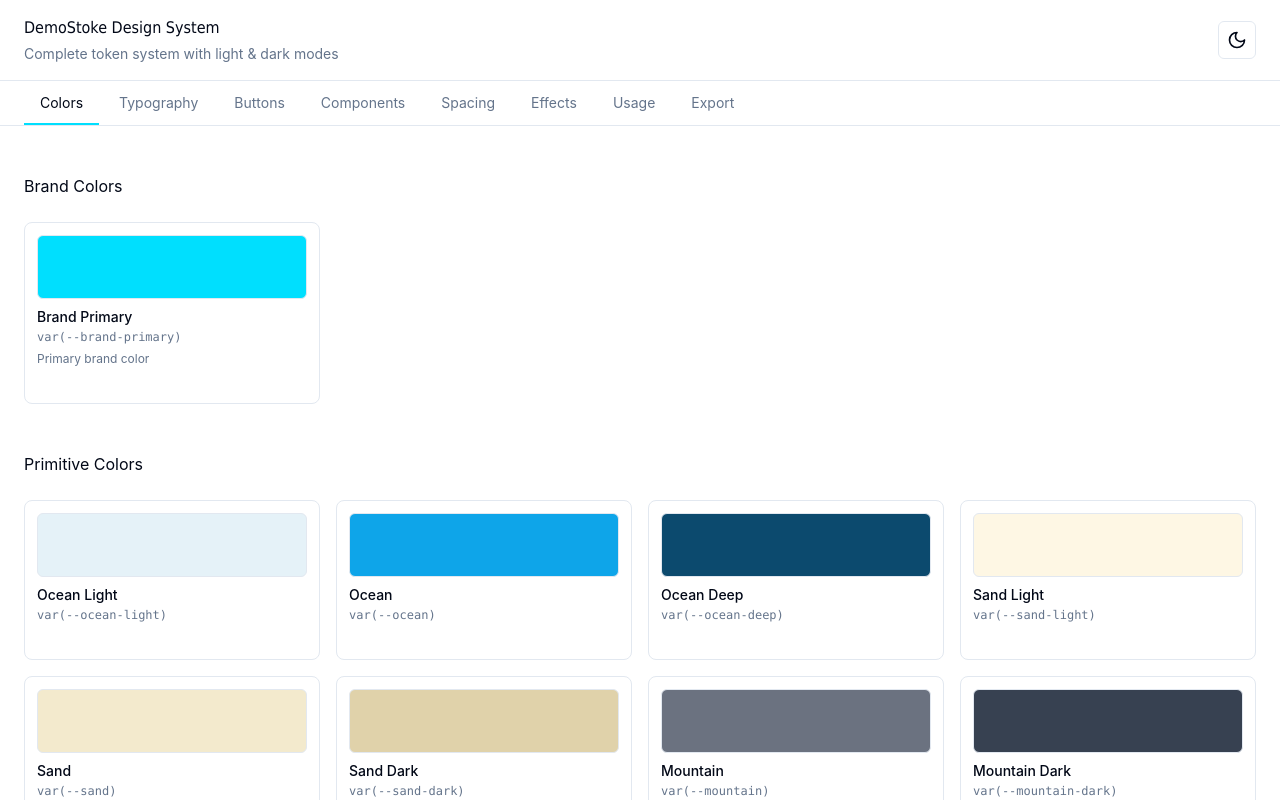
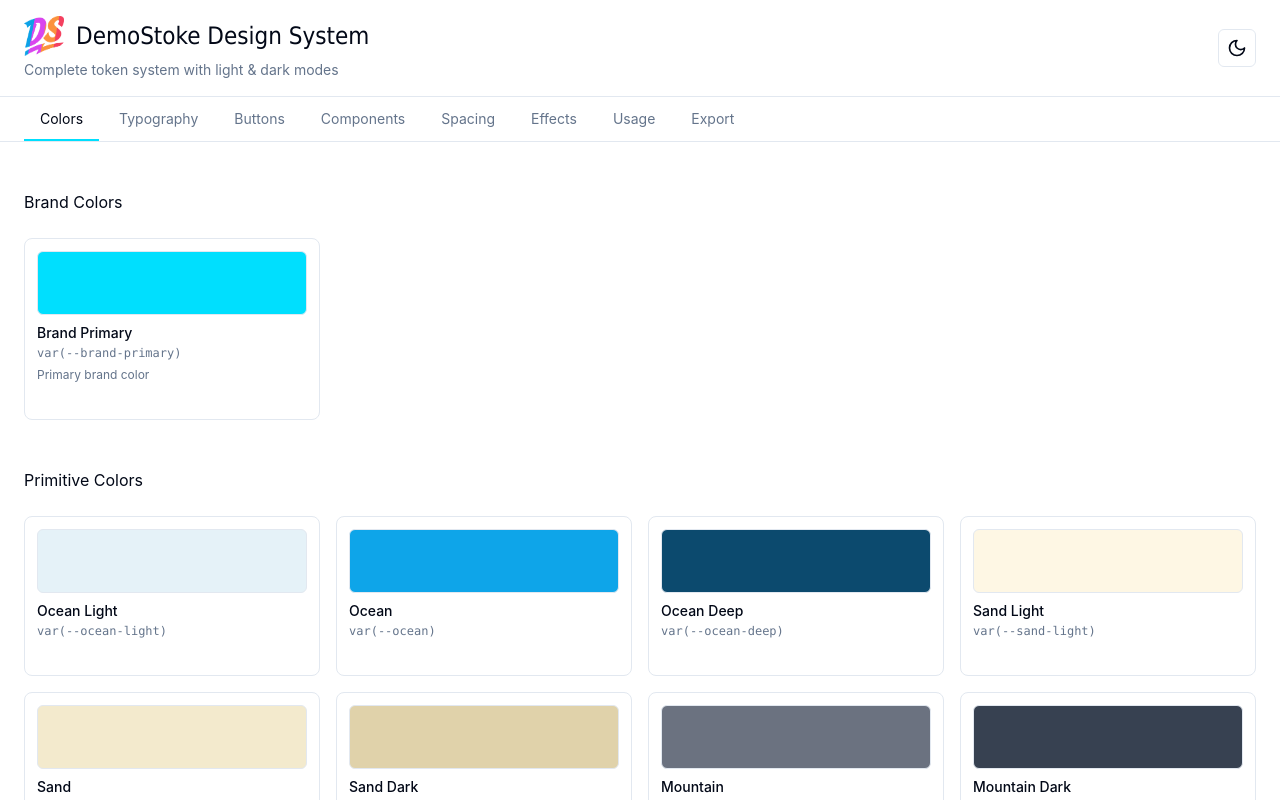
Before and after one commit to michaelzick/ds-design-system-figma, a React (Vite) app: page / in a window 1280 px wide. Shown: the top 800 px of the page. Built offline with nearby package versions, Linux system fonts and the light colour scheme.

Commit message:
installed ts react

```diff
--- a/package.json
+++ b/package.json
@@ -48,6 +48,8 @@
   },
   "devDependencies": {
     "@types/node": "^20.10.0",
+    "@types/react": "^19.2.5",
+    "@types/react-dom": "^19.2.3",
     "@vitejs/plugin-react-swc": "^3.10.2",
     "vite": "6.3.5"
   },
--- a/src/App.tsx
+++ b/src/App.tsx
@@ -7,6 +7,7 @@ import { SpacingShowcase } from "./components/SpacingShowcase";
 import { ComponentShowcase } from "./components/ComponentShowcase";
 import { TokenUsage } from "./components/TokenUsage";
 import { ExportTokens } from "./components/ExportTokens";
+import logoStripe from "./assets/images/ds-logo-stripes-fuchsia.webp";
 
 export default function App() {
   const [isDark, setIsDark] = useState(false);
@@ -76,14 +77,23 @@ export default function App() {
         <div className="container mx-auto px-6 py-4">
           <div className="flex items-center justify-between">
             <div>
-              <h1 style={{ fontFamily: "var(--font-brand)" }}>DemoStoke Design System</h1>
+              <div className="flex items-center gap-3">
+                <img
+                  src={logoStripe}
+                  alt="DemoStoke logo"
+                  className="w-10 h-10 object-contain"
+                />
+                <h1 style={{ fontFamily: "var(--font-brand)", fontSize: "1.5em" }}>
+                  DemoStoke Design System
+                </h1>
+              </div>
               <p className="text-sm text-muted-foreground mt-1">
                 Complete token system with light & dark modes
               </p>
             </div>
             <button
               onClick={toggleTheme}
-              className="p-2 rounded-md border hover:bg-muted transition-colors"
+              className="p-2 rounded-md border hover:bg-muted transition-colors cursor-pointer"
               aria-label="Toggle theme"
             >
               {isDark ? <Sun className="w-5 h-5" /> : <Moon className="w-5 h-5" />}
--- /dev/null
+++ b/src/vite-env.d.ts
@@ -0,0 +1,6 @@
+/// <reference types="vite/client" />
+
+declare module "*.webp" {
+  const src: string;
+  export default src;
+}
```
Also changed, not shown: tsconfig.json (added, +18 -0 lines), tsconfig.node.json (added, +10 -0 lines), 1 other file (tests, documents, lock files or other folders).
